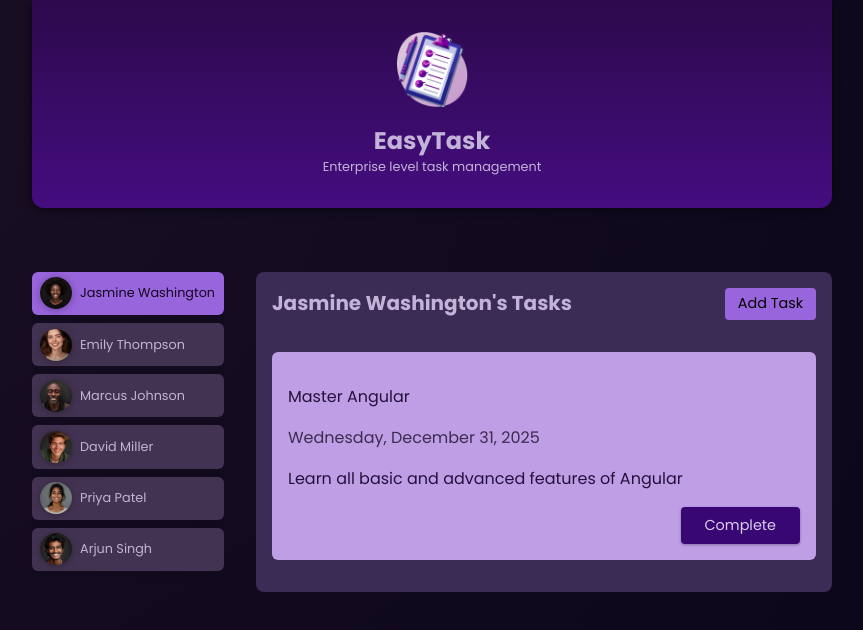
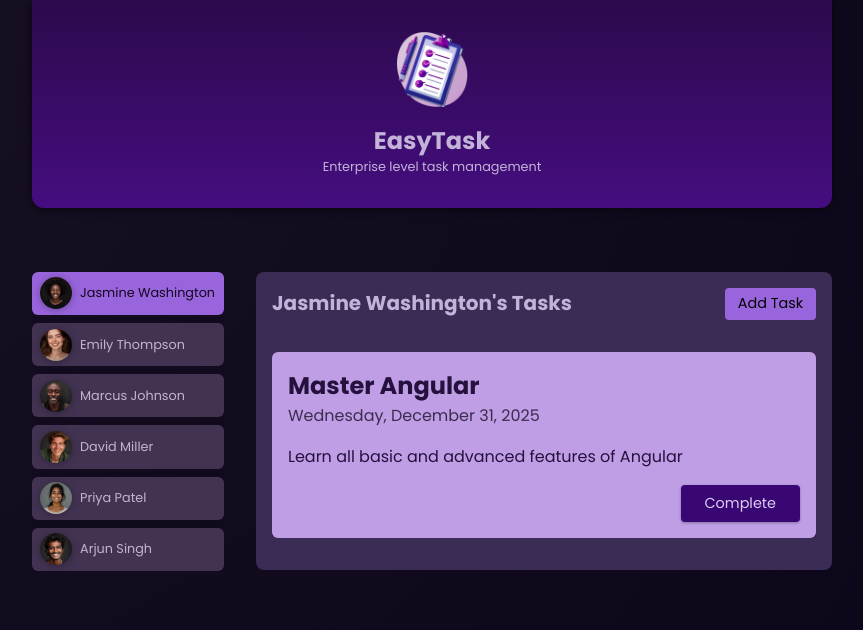
Before and after one commit to FansopkarMehvish/Angular-Task-Management-System, an Angular app: page / in a window 1280 px wide. Both pictures are taken after a click on the button "Jasmine Washington". Shown: the top 630 px of the page, without its empty margins (208-1071 px from the left). Built offline with nearby package versions, Linux system fonts and the light colour scheme.

Commit message:
Changed title from paragraph to heading

```diff
--- a/src/app/tasks/task/task.component.html
+++ b/src/app/tasks/task/task.component.html
@@ -1,6 +1,6 @@
 <app-card>
 <article>
-    <p>{{task.title}}</p>
+    <h2>{{task.title}}</h2>
     <time>{{task.dueDate | date: 'fullDate'}}</time>
     <p>{{task.summary}}</p>
     <p class="actions">
```
